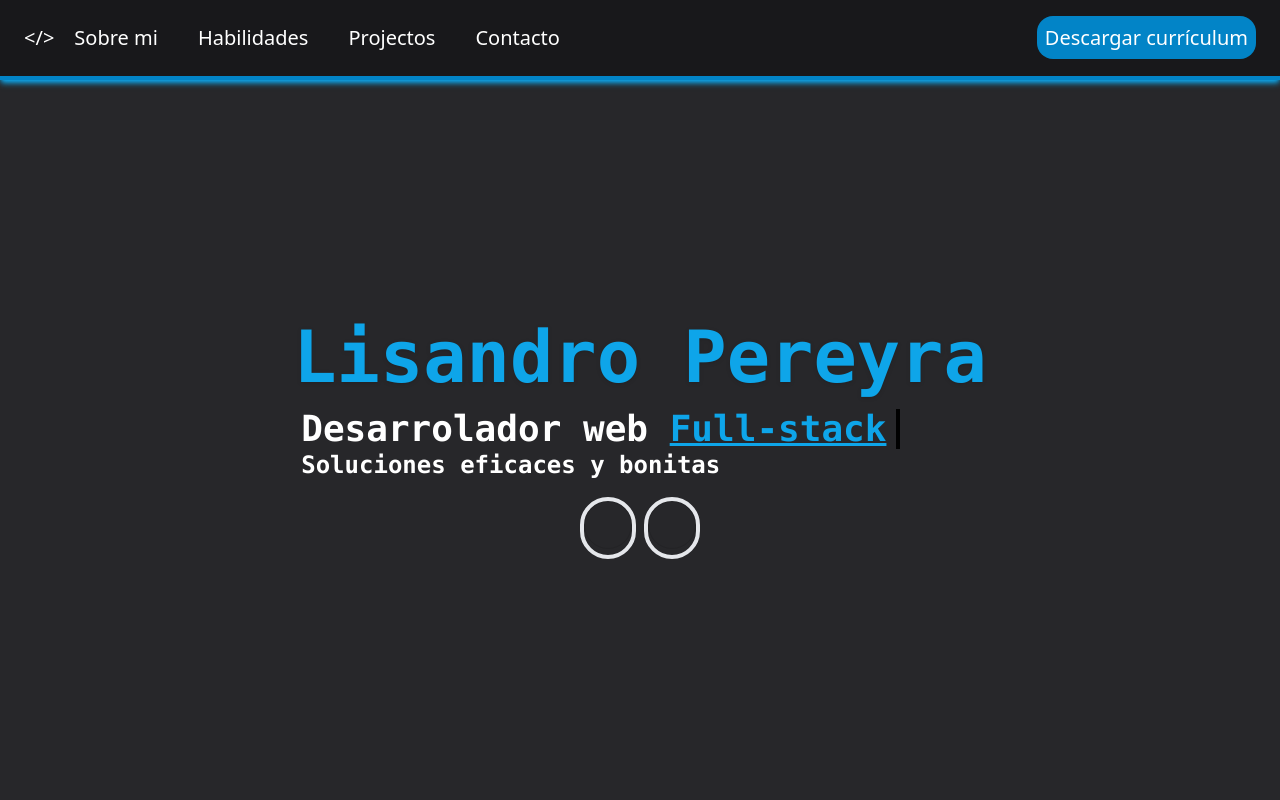
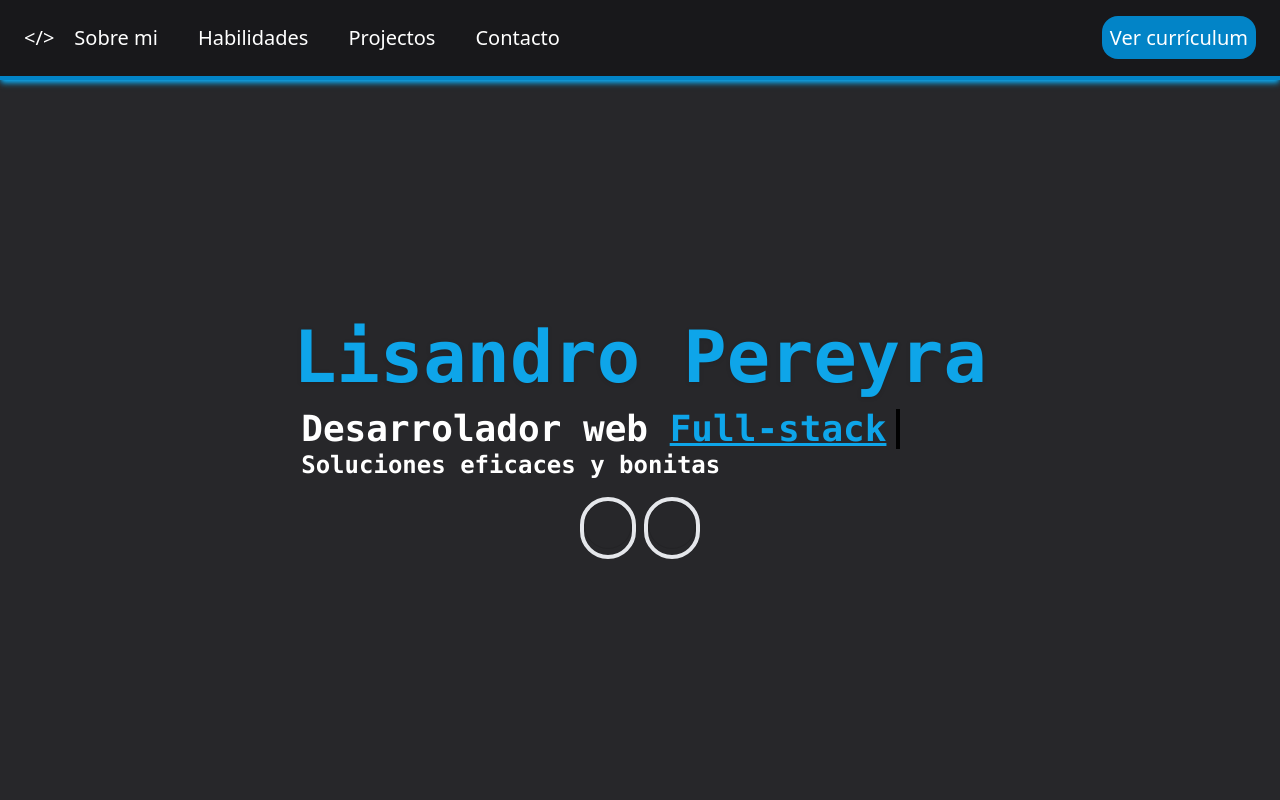
Before and after one commit to LisandroGG/Portfolio, a React (Vite) app: page / in a window 1280 px wide. Shown: the top 800 px of the page. Built offline with nearby package versions, Linux system fonts and the light colour scheme; some icons are missing.

Commit message:
agregando cosas

```diff
--- a/src/components/Nav/Nav.jsx
+++ b/src/components/Nav/Nav.jsx
@@ -16,7 +16,7 @@ const Nav = () => {
             </div>
 
             <div>
-                <a href='../../docs/cv.pdf' download className='bg-sky-600 rounded-2xl p-2 hover:(bg-sky-700 shadow-md shadow-sky-800)'>Descargar currículum</a>
+                <a href='https://docs.google.com/document/d/1mB9tp6fL8DBOf53kFjkyF1fU_pattDWn55k00FQZBPI/edit?usp=sharing' target="_Blank" className='bg-sky-600 rounded-2xl p-2 hover:(bg-sky-700 shadow-md shadow-sky-800)'>Ver currículum</a>
             </div>
         </div>
     )
```
Also changed, not shown: 2 other files (tests, documents, lock files or other folders).
